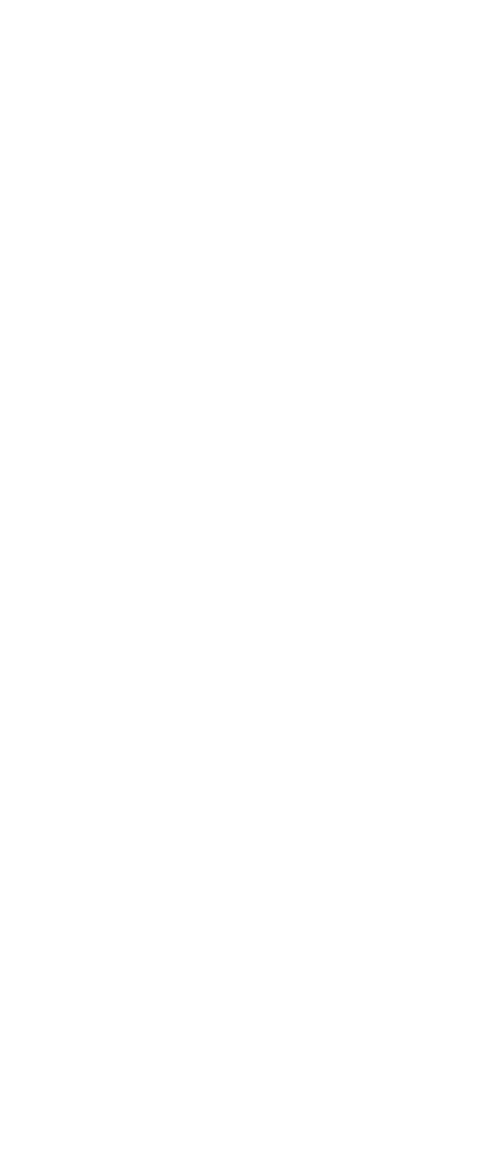
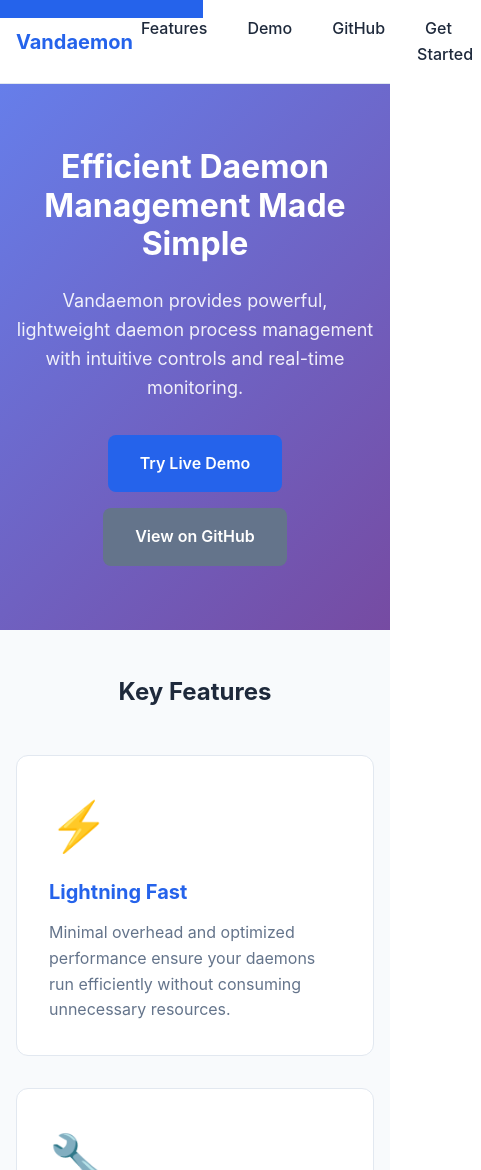
Before and after one commit to StuartF303/vandaemon.online, a plain HTML site: page index.html in a window 390 px wide. Shown: the top 1170 px of the page, 481 px wide, since content can reach past the window. Before the commit the page ends 844 px from the top, so only its background shows below. Drawn offline with Linux system fonts and the light colour scheme.

Commit message:
Phase 3: User Story 1 - Project Overview (MVP)
- Added hero section with headline and tagline
- Created 5 feature cards showcasing key capabilities
- Added responsive navigation header
- Implemented mobile-first responsive design
- Grid layout: 1 column (mobile), 2 columns (tablet), 3 columns (desktop)
- Skip link for keyboard navigation

User Story 1 Complete: Visitors can understand vandaemon's
purpose within 10 seconds of landing.

```diff
--- a/css/main.css
+++ b/css/main.css
@@ -200,6 +200,127 @@ img {
     display: block;
 }
 
+/* Navigation Header */
+.nav-header {
+    background-color: var(--color-bg);
+    border-bottom: 1px solid var(--color-border);
+    padding: var(--space-sm) 0;
+    position: sticky;
+    top: 0;
+    z-index: 50;
+}
+
+.nav-content {
+    display: flex;
+    justify-content: space-between;
+    align-items: center;
+}
+
+.nav-brand {
+    font-size: 1.25rem;
+    font-weight: 700;
+    color: var(--color-primary);
+}
+
+.nav-links {
+    display: flex;
+    list-style: none;
+    gap: var(--space-md);
+    margin: 0;
+    padding: 0;
+}
+
+.nav-links li {
+    margin: 0;
+}
+
+.nav-links a {
+    text-decoration: none;
+    color: var(--color-text);
+    font-weight: 500;
+    padding: var(--space-xs);
+}
+
+.nav-links a:hover {
+    color: var(--color-primary);
+}
+
+/* Hero Section */
+.hero {
+    background: linear-gradient(135deg, #667eea 0%, #764ba2 100%);
+    color: white;
+    padding: var(--space-2xl) 0;
+    text-align: center;
+    min-height: 60vh;
+    display: flex;
+    align-items: center;
+}
+
+.hero h1 {
+    color: white;
+    margin-bottom: var(--space-md);
+    font-size: 2rem;
+}
+
+.hero .tagline {
+    font-size: 1.125rem;
+    margin-bottom: var(--space-lg);
+    color: rgba(255, 255, 255, 0.9);
+    max-width: 600px;
+    margin-left: auto;
+    margin-right: auto;
+}
+
+.cta-buttons {
+    display: flex;
+    gap: var(--space-sm);
+    justify-content: center;
+    flex-wrap: wrap;
+}
+
+/* Features Section */
+.features {
+    background-color: var(--color-bg-alt);
+}
+
+.features h2 {
+    margin-bottom: var(--space-xl);
+}
+
+.feature-grid {
+    display: grid;
+    gap: var(--space-lg);
+    grid-template-columns: 1fr;
+}
+
+.feature-card {
+    background-color: var(--color-bg);
+    padding: var(--space-lg);
+    border-radius: 0.75rem;
+    border: 1px solid var(--color-border);
+    transition: transform 0.2s ease, box-shadow 0.2s ease;
+}
+
+.feature-card:hover {
+    transform: translateY(-4px);
+    box-shadow: 0 10px 25px rgba(0, 0, 0, 0.1);
+}
+
+.feature-icon {
+    font-size: 3rem;
+    margin-bottom: var(--space-sm);
+}
+
+.feature-card h3 {
+    color: var(--color-primary);
+    margin-bottom: var(--space-sm);
+}
+
+.feature-card p {
+    color: var(--color-text-light);
+    margin-bottom: 0;
+}
+
 /* Utility classes */
 .text-center {
     text-align: center;
--- a/css/responsive.css
+++ b/css/responsive.css
@@ -30,6 +30,11 @@
     section {
         padding: var(--space-2xl) 0;
     }
+
+    /* Features grid - 2 columns on tablet */
+    .feature-grid {
+        grid-template-columns: repeat(2, 1fr);
+    }
 }
 
 /* Desktop: 1024px and up */
@@ -54,6 +59,16 @@
     .container {
         max-width: 1200px;
         padding: 0 var(--space-xl);
+    }
+
+    /* Features grid - 3 columns on desktop */
+    .feature-grid {
+        grid-template-columns: repeat(3, 1fr);
+    }
+
+    /* Navigation horizontal layout */
+    .nav-links {
+        gap: var(--space-lg);
     }
 }
 
--- a/index.html
+++ b/index.html
@@ -11,12 +11,74 @@
     <link rel="stylesheet" href="css/accessibility.css">
 </head>
 <body>
+    <a href="#main" class="skip-link">Skip to main content</a>
+
     <header>
-        <!-- Navigation will be added in Phase 3 -->
+        <nav aria-label="Main navigation" class="nav-header">
+            <div class="container">
+                <div class="nav-content">
+                    <div class="nav-brand">
+                        <strong>Vandaemon</strong>
+                    </div>
+                    <ul class="nav-links">
+                        <li><a href="#features">Features</a></li>
+                        <li><a href="#demo">Demo</a></li>
+                        <li><a href="#github">GitHub</a></li>
+                        <li><a href="#getting-started">Get Started</a></li>
+                    </ul>
+                </div>
+            </div>
+        </nav>
     </header>
 
     <main id="main">
-        <!-- Content sections will be added in subsequent phases -->
+        <!-- Hero Section -->
+        <section id="hero" class="hero">
+            <div class="container">
+                <div class="hero-content">
+                    <h1>Efficient Daemon Management Made Simple</h1>
+                    <p class="tagline">Vandaemon provides powerful, lightweight daemon process management with intuitive controls and real-time monitoring.</p>
+                    <div class="cta-buttons">
+                        <a href="#demo" class="btn btn-primary">Try Live Demo</a>
+                        <a href="https://github.com/stuartf303/vandaemon" class="btn btn-secondary" target="_blank" rel="noopener noreferrer">View on GitHub</a>
+                    </div>
+                </div>
+            </div>
+        </section>
+
+        <!-- Features Section -->
+        <section id="features" class="features">
+            <div class="container">
+                <h2 class="text-center">Key Features</h2>
+                <div class="feature-grid">
+                    <article class="feature-card">
+                        <div class="feature-icon">⚡</div>
+                        <h3>Lightning Fast</h3>
+                        <p>Minimal overhead and optimized performance ensure your daemons run efficiently without consuming unnecessary resources.</p>
+                    </article>
+                    <article class="feature-card">
+                        <div class="feature-icon">🔧</div>
+                        <h3>Easy Configuration</h3>
+                        <p>Simple, declarative configuration files make it easy to define and manage daemon processes without complex setup.</p>
+                    </article>
+                    <article class="feature-card">
+                        <div class="feature-icon">📊</div>
+                        <h3>Real-Time Monitoring</h3>
+                        <p>Monitor daemon status, resource usage, and logs in real-time with built-in observability features.</p>
+                    </article>
+                    <article class="feature-card">
+                        <div class="feature-icon">🔒</div>
+                        <h3>Secure by Default</h3>
+                        <p>Built with security in mind, featuring process isolation, permission management, and safe restart mechanisms.</p>
+                    </article>
+                    <article class="feature-card">
+                        <div class="feature-icon">🔄</div>
+                        <h3>Automatic Restarts</h3>
+                        <p>Intelligent crash recovery and automatic restart policies keep your services running reliably 24/7.</p>
+                    </article>
+                </div>
+            </div>
+        </section>
     </main>
 
     <footer>
```
Also changed, not shown: .claude/settings.local.json, 1 other file.
